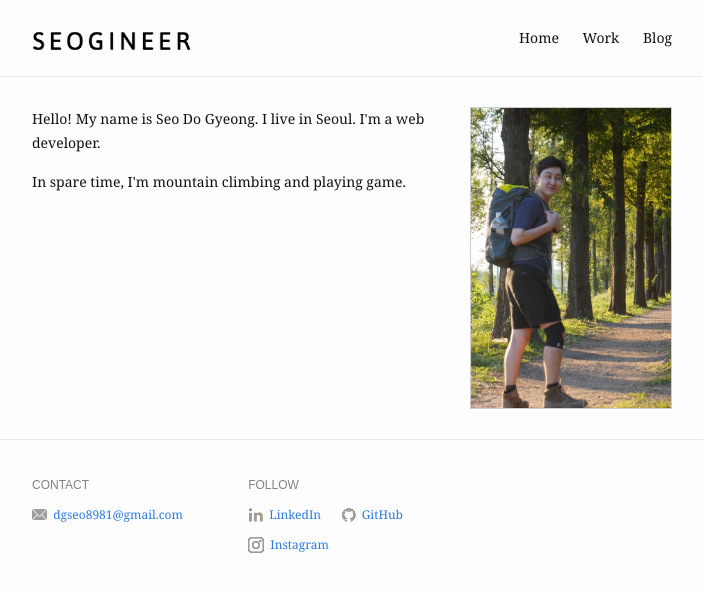
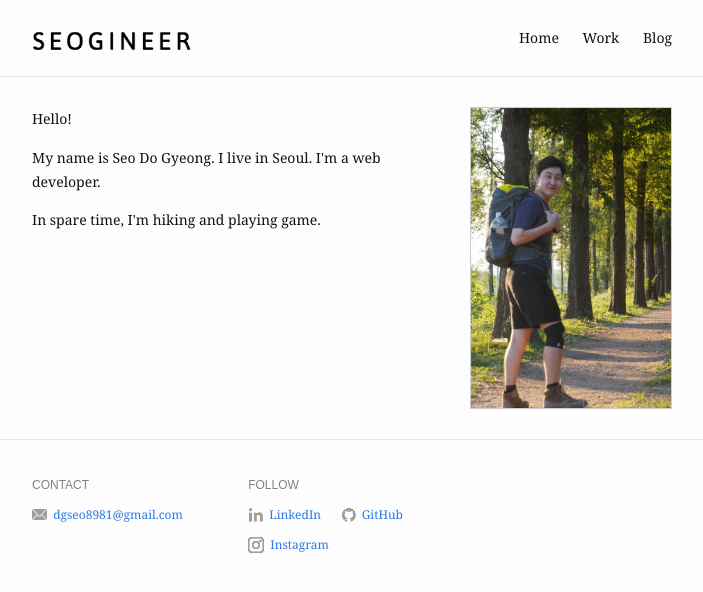
Before and after one commit to seogineer/seogineer.github.io, a Jekyll site: the page built from index.md, in a window 1280 px wide. Shown: the top 592 px of the page, without its empty margins (288-991 px from the left). Built offline with Jekyll 4.4.1, drawn with Linux system fonts in a browser that asks for light colours.

Commit message:
Update index.md

```diff
--- a/index.md
+++ b/index.md
@@ -6,9 +6,13 @@
 ---
 
 <p>
-  Hello! My name is Seo Do Gyeong. I live in Seoul. I'm a web developer.
+  Hello!
 </p>
 
 <p>
-  In spare time, I'm mountain climbing and playing game.
+  My name is Seo Do Gyeong. I live in Seoul. I'm a web developer.
 </p>
+
+<p>
+  In spare time, I'm hiking and playing game.
+</p>
```
